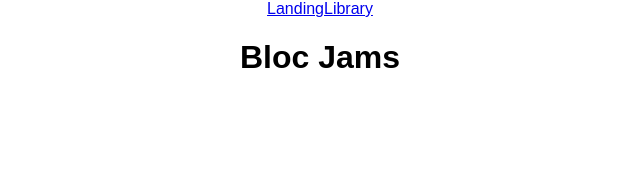
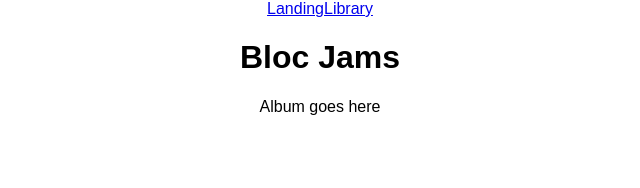
Before and after one commit to spengjohnson/bloc-jams-react, a React (Create React App) app: page /album in a window 1280 px wide. Shown: the top 188 px of the page, without its empty margins (320-960 px from the left). Built offline with nearby package versions, Linux system fonts and the light colour scheme.

Commit message:
seeing what happens

```diff
--- a/src/App.js
+++ b/src/App.js
@@ -3,6 +3,7 @@
 import './App.css';
 import Landing from './components/Landing';
 import Library from './components/Library';
+import Album from './components/Album';
 
 class App extends Component {
   render() {
@@ -18,6 +19,7 @@
       <main>
         <Route exact path="/" component={Landing} />
         <Route path="/library" component={Library} />
+        <Route path="/album" component={Album} />
       </main>
       </div>
     );
--- /dev/null
+++ b/src/components/Album.js
@@ -0,0 +1,9 @@
+import React from 'react';
+
+const Album = () => (
+	<section className="album">
+		Album goes here
+	</section>
+);
+
+export default Album;
```
